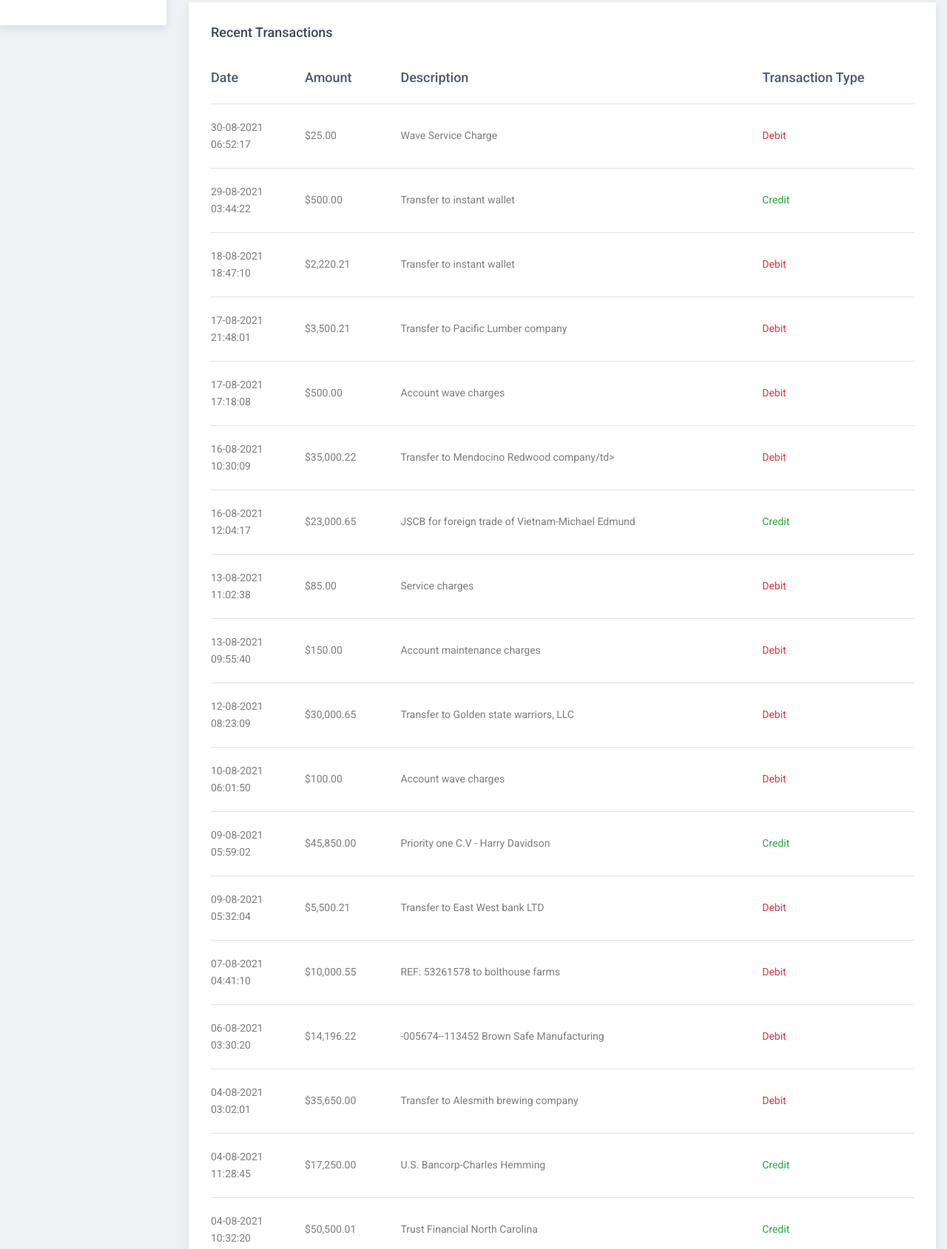
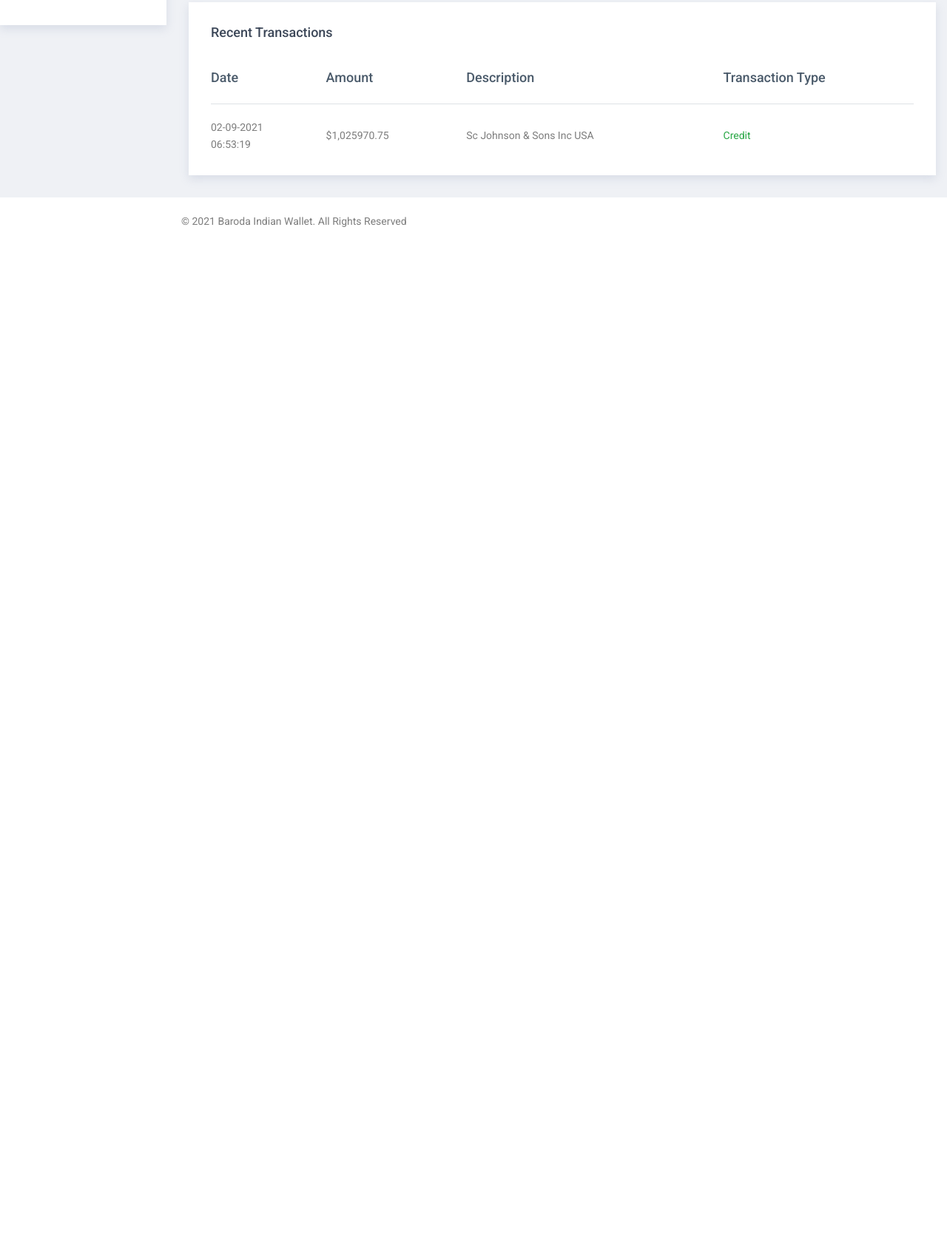
Before and after one commit to barodaindianwallet/barodaindianwallet, a plain HTML site: page dashboard.html in a window 1280 px wide. Shown: the part 750-2439 px from the top of the page at 74% size. After the commit the page ends 1081 px from the top, so only its background shows below. Drawn offline with Linux system fonts and the light colour scheme; files whose address does not match are found by name.

Commit message:
Edit site files

```diff
--- a/dashboard.html
+++ b/dashboard.html
@@ -63,9 +63,8 @@
                     <span class="presence-indicator online"></span>
                   </figure> -->
                   <figure class="avatar-default" style="background-color: #fb7636; color: #fff">
-                    <!-- <span>bc</span>
-                    <span class="presence-indicator online"></span> -->
-                    <img src="./assets/images/avatars/instantpic.jpeg" alt="">
+                    <span>ga</span>
+                    <!-- <img src="./assets/images/avatars/instantpic.jpeg" alt=""> -->
                   </figure>
                   <strong class="user-name text-dark">Giriyappa Associates</strong>
                 </a>
@@ -90,43 +89,49 @@
             <li class="nav-item">
               <a href="account-details.html">
                 <i class="fas fa-layer-group"></i>
-                <span>Transfer To Direct Account</span>
+                <span>Direct Account</span>
               </a>
             </li>
             <li class="nav-item">
               <a href="token.html">
                 <i class="fas fa-layer-group"></i>
-                <span>Send To Abroad</span>
+                <span>Loans</span>
               </a>
             </li>
             <li class="nav-item">
               <a href="token.html">
                 <i class="fas fa-layer-group"></i>
-                <span>Transfer To Others</span>
+                <span>Investment</span>
               </a>
             </li>
             <li class="nav-item">
               <a href="token.html">
                 <i class="fas fa-layer-group"></i>
-                <span>Transfer to Your BTC</span>
+                <span>Insurance</span>
               </a>
             </li>
             <li class="nav-item">
               <a href="token.html">
                 <i class="fas fa-layer-group"></i>
-                <span>Transfer To @ Ease Account</span>
+                <span>Digital</span>
               </a>
             </li>
             <li class="nav-item">
               <a href="token.html">
                 <i class="fas fa-layer-group"></i>
-                <span>Western Union Redemption</span>
+                <span>Startup Banking</span>
               </a>
             </li>
             <li class="nav-item">
               <a href="token.html">
                 <i class="fas fa-layer-group"></i>
-                <span>Fund Prepaid Card</span>
+                <span>Update Aadhaar</span>
+              </a>
+            </li>
+            <li class="nav-item">
+              <a href="token.html">
+                <i class="fas fa-layer-group"></i>
+                <span>More Services</span>
               </a>
             </li>
           </ul>
@@ -139,9 +144,9 @@
                   <div class="col-md-3 col-6">
                     <div class="gradientBox white-bg">
                       <span class="iconbox"><img src="assets/images/icons/summary/7.png" alt="" /></span>
-                      <div class="gradientBox-content">
+                      <div id="available-bal" class="gradientBox-content" style="cursor: pointer;">
                         <h5 class="title">Available balance</h5>
-                        <p style="font-size: 15px !important;">$3157.65 <small class="g-ratio upward">80%</small></p>
+                         <p id="main-bal" style="font-size: 15px !important;">$1,025,970.75</p>
                       </div>
                     </div>
                   </div>
@@ -225,128 +230,9 @@
                         <tbody>
 
                           <tr>
-                            <td>30-08-2021 <br/> 06:52:17</td>
-                            <td>$25.00</td>
-                            <td class="t-status pending">Wave Service Charge</td>
-                            <td class="text-danger">Debit</td>
-                          </tr>
-
-                          <tr>
-                            <td>29-08-2021 <br/> 03:44:22</td>
-                            <td>$500.00</td>
-                            <td class="t-status pending">Transfer to instant wallet</td>
-                            <td class="text-success">Credit</td>
-                          </tr>
-
-                          <tr>
-                            <td>18-08-2021 <br/> 18:47:10</td>
-                            <td>$2,220.21</td>
-                            <td class="t-status pending">Transfer to instant wallet</td>
-                            <td class="text-danger">Debit</td>
-                          </tr>
-
-                          <tr>
-                            <td>17-08-2021 <br/> 21:48:01</td>
-                            <td>$3,500.21</td>
-                            <td class="t-status pending">Transfer to Pacific Lumber company</td>
-                            <td class="text-danger">Debit</td>
-                          </tr>
-
-                          <tr>
-                            <td>17-08-2021 <br/> 17:18:08</td>
-                            <td>$500.00</td>
-                            <td class="t-status pending">Account wave charges</td>
-                            <td class="text-danger">Debit</td>
-                          </tr>
-
-                          <tr>
-                            <td>16-08-2021 <br/> 10:30:09</td>
-                            <td>$35,000.22</td>
-                            <td class="t-status pending">Transfer to Mendocino Redwood company/td>
-                            <td class="text-danger">Debit</td>
-                          </tr>
-
-                          <tr>
-                            <td>16-08-2021 <br/> 12:04:17</td>
-                            <td>$23,000.65</td>
-                            <td class="t-status pending">JSCB for foreign trade of Vietnam-Michael Edmund</td>
-                            <td class="text-success">Credit</td>
-                          </tr>
-
-                          <tr>
-                            <td>13-08-2021 <br/>11:02:38</td>
-                            <td>$85.00</td>
-                            <td class="t-status pending">Service charges</td>
-                            <td class="text-danger">Debit</td>
-                          </tr>
-
-                          <tr>
-                            <td>13-08-2021 <br/> 09:55:40</td>
-                            <td>$150.00</td>
-                            <td class="t-status pending">Account maintenance charges</td>
-                            <td class="text-danger">Debit</td>
-                          </tr>
-
-                          <tr>
-                            <td>12-08-2021 <br/> 08:23:09</td>
-                            <td>$30,000.65</td>
-                            <td class="t-status pending">Transfer to Golden state warriors, LLC</td>
-                            <td class="text-danger">Debit</td>
-                          </tr>
-
-                          <tr>
-                            <td>10-08-2021 <br/> 06:01:50</td>
-                            <td>$100.00</td>
-                            <td class="t-status pending">Account wave charges</td>
-                            <td class="text-danger">Debit</td>
-                          </tr>
-
-                          <tr>
-                            <td>09-08-2021 <br/> 05:59:02</td>
-                            <td>$45,850.00</td>
-                            <td class="t-status pending">Priority one C.V - Harry Davidson</td>
-                            <td class="text-success">Credit</td>
-                          </tr>
-
-                          <tr>
-                            <td>09-08-2021 <br/> 05:32:04</td>
-                            <td>$5,500.21</td>
-                            <td class="t-status pending">Transfer to East West bank LTD</td>
-                            <td class="text-danger">Debit</td>
-                          </tr>
-
-                          <tr>
-                            <td>07-08-2021 <br/> 04:41:10</td>
-                            <td>$10,000.55</td>
-                            <td class="t-status pending">REF: 53261578 to bolthouse farms</td>
-                            <td class="text-danger">Debit</td>
-                          </tr>
-
-                          <tr>
-                            <td>06-08-2021 <br/> 03:30:20</td>
-                            <td>$14,196.22</td>
-                            <td class="t-status pending">-005674--113452 Brown Safe Manufacturing</td>
-                            <td class="text-danger">Debit</td>
-                          </tr>
-
-                          <tr>
-                            <td>04-08-2021 <br/>03:02:01</td>
-                            <td>$35,650.00</td>
-                            <td class="t-status pending">Transfer to Alesmith brewing company</td>
-                            <td class="text-danger">Debit</td>
-                          </tr>
-
-                          <tr>
-                            <td>04-08-2021 <br/> 11:28:45</td>
-                            <td>$17,250.00</td>
-                            <td class="t-status pending">U.S. Bancorp-Charles Hemming</td>
-                            <td class="text-success">Credit</td>
-                          </tr>
-
-                          <tr>
-                            <td>04-08-2021 <br/> 10:32:20</td>
-                            <td>$50,500.01</td>
-                            <td class="t-status pending">Trust Financial North Carolina</td>
+                            <td>02-09-2021 <br/> 06:53:19</td>
+                            <td>$1,025970.75</td>
+                            <td class="t-status pending">Sc Johnson & Sons Inc USA</td>
                             <td class="text-success">Credit</td>
                           </tr>
 
@@ -493,6 +379,7 @@
     </div>
 
   <!-- JS -->
+
   <script src="assets/js/jquery-3.4.1.min.js"></script>
   <script src="assets/js/jquery-ui.min.js"></script>
   <script src="assets/js/popper.js"></script>
@@ -509,5 +396,11 @@
   <script src="assets/js/perfect-scrollbar.min.js"></script>
   <script src="assets/js/chart-options.js"></script>
   <script src="assets/js/scripts.js"></script>
+
+  <script>
+    $("#main-bal").click(function(){
+        $(this).text($(this).text() == '₹75,000,000.00' ? '$1,025,970.75' : '₹75,000,000.00');
+    });
+  </script>
   </body>
 </html>
```
Also changed, not shown: account-details.html (+1 -1 lines), bankToken.html (+1 -1 lines), confirm.html (+1 -1 lines), index.html (+1 -1 lines), token.html (+1 -1 lines), assets/images/Baroda-Wallet.png (deleted), assets/images/bankbaroda.jpeg (deleted), assets/images/bob.jpeg (deleted), assets/images/bobwallet.jpeg (added), 1 other file. Lines whose indentation alone changed are shown as unchanged.
